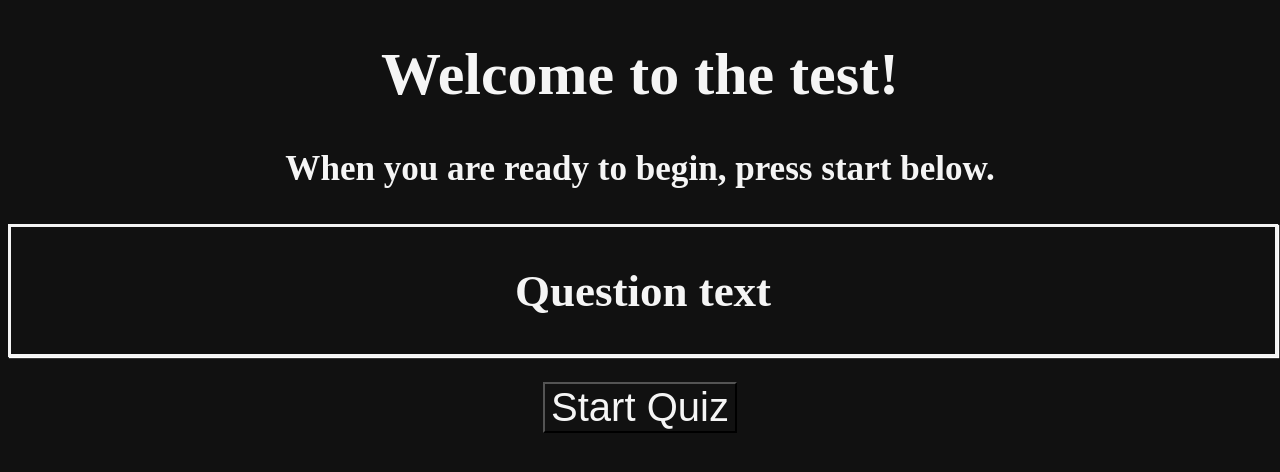
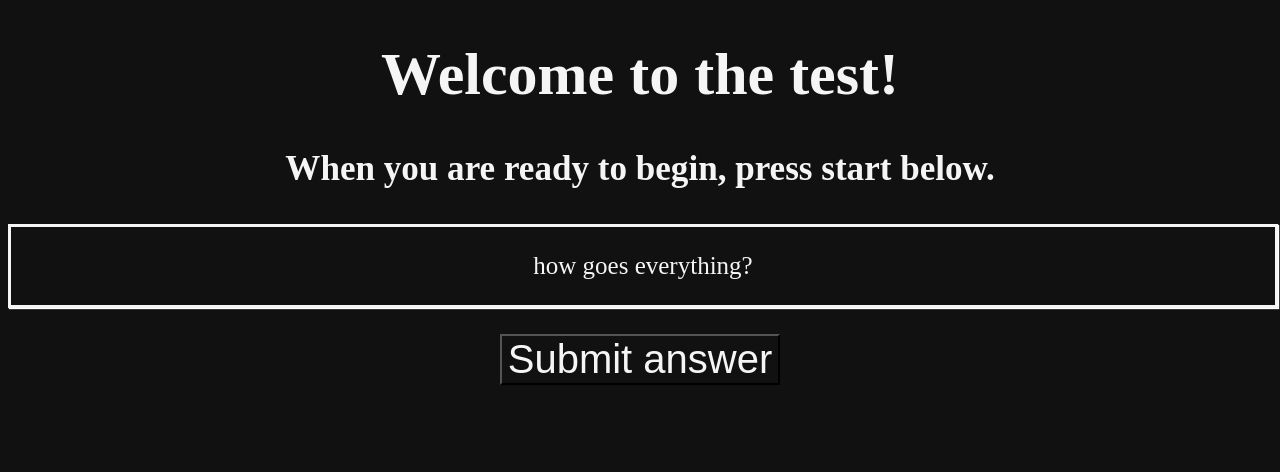
Before and after one commit to CovenantKid/upgraded-funicular, a plain HTML site: page index.html in a window 1280 px wide. Both pictures are taken after a click on the button "Start Quiz". Drawn offline with nearby package versions, Linux system fonts and the light colour scheme.

Commit message:
start button now begins the test and destroys itself

```diff
--- a/assets/script.js
+++ b/assets/script.js
@@ -1,6 +1,14 @@
-    document.getElementById("buttonStart").addEventListener("click", log)
 
-
-function log(){
- console.log("I was pressed.")
-}
+//    listens for click and starts quiz when button is pressed.
+   document.getElementById("buttonStart").addEventListener("click", startQuiz);
+//    Defines the new button that is made when the quiz is started.
+    const GenerateButton = document.createElement("button")
+    GenerateButton.textContent = ("Submit answer")
+    GenerateButton.id = ("buttonStart")
+    GenerateButton.addEventListener("click", submitAnswer)
+// called when the user presses start on the quiz
+ function startQuiz(){
+    $('#QuestionText').text("how goes everything?")
+    document.getElementById("buttonStart").remove()
+    document.body.appendChild(GenerateButton)
+ }
--- a/assets/stylesheet.css
+++ b/assets/stylesheet.css
@@ -24,6 +24,9 @@
   justify-content:center;
   font-size: 30px;
 }
+#QuestionText{
+  font-size: 25px
+}
 .questionFooter{
   text-align: center;
 }
--- a/index.html
+++ b/index.html
@@ -5,6 +5,8 @@
     <meta name="viewport" content="width=device-width, initial-scale=1.0">
     <title>Document</title>
     <Link rel="stylesheet" href="assets/stylesheet.css">
+    <script src="https://ajax.googleapis.com/ajax/libs/jquery/3.7.1/jquery.min.js"></script>
+
 </head>
 <body>
    <header class="header">
@@ -12,7 +14,7 @@
     <h3> When you are ready to begin, press start below.</h3>
      </header>
     <section class="QuestionArea">
-        <h1>Question text</h1>
+        <p id="QuestionText"></p>
       </section>
      <section class="questionFooter">
         <button id="buttonStart">
```
